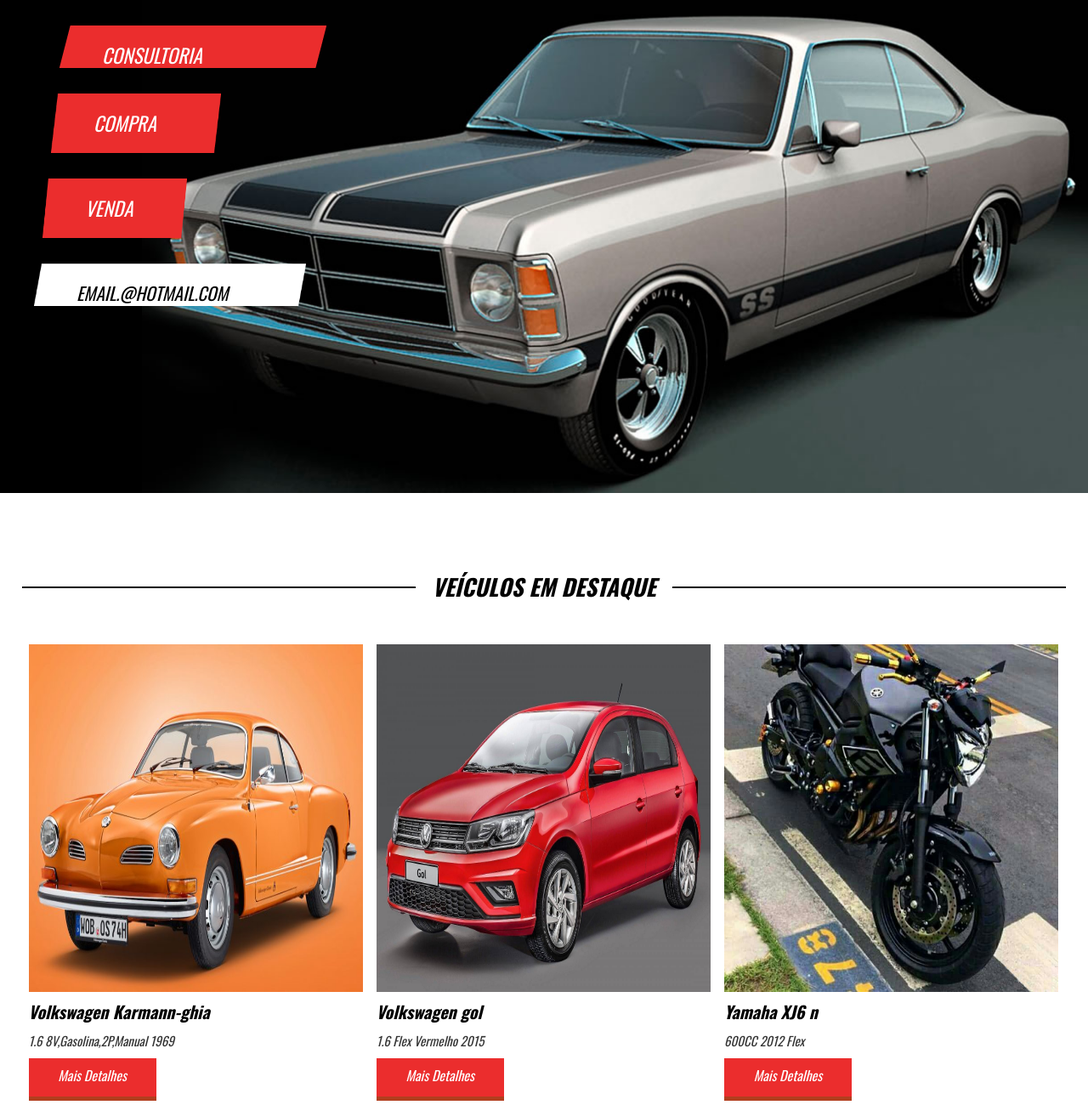
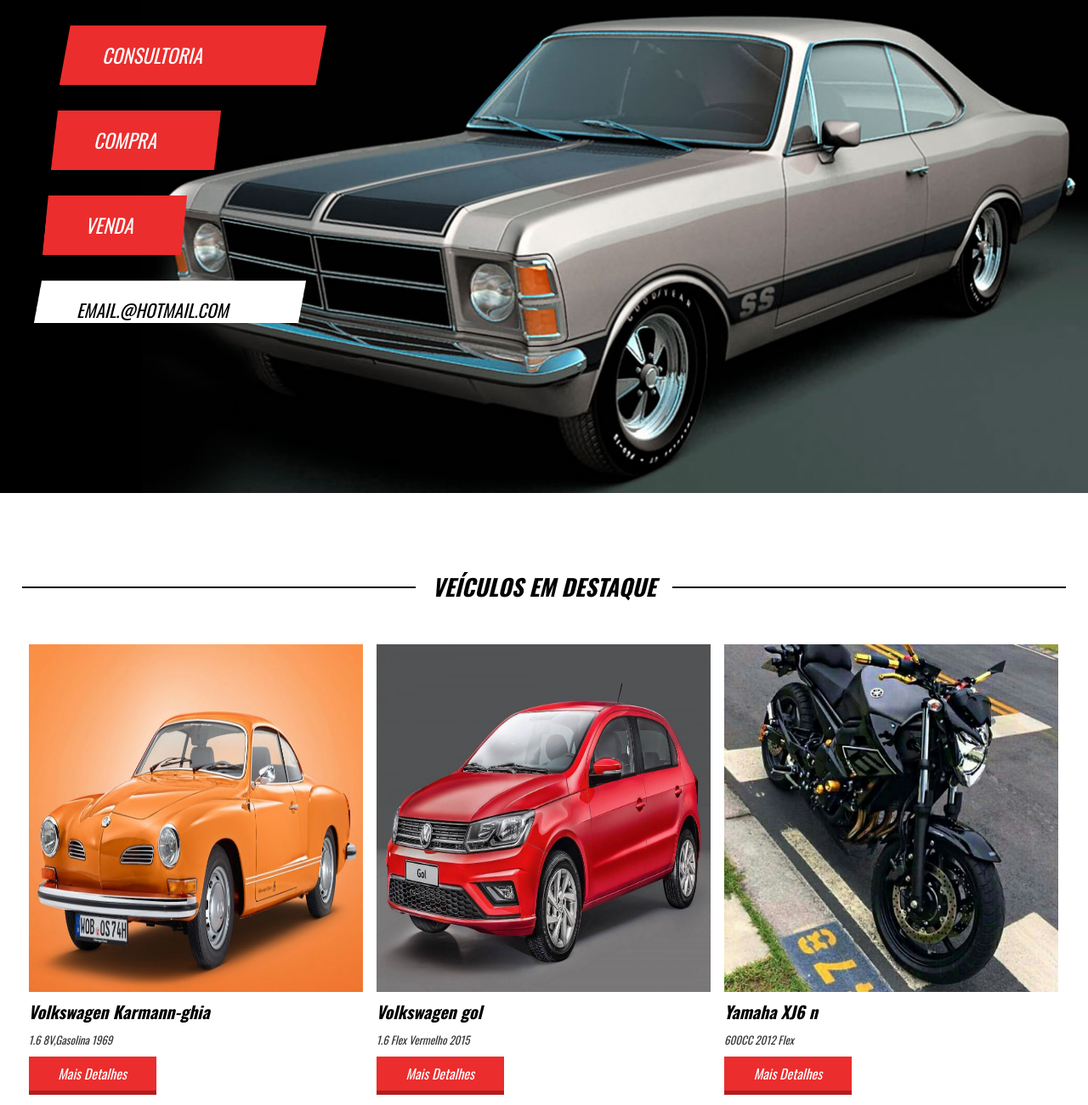
Before and after one commit to Dourado8083/Concessionaria-, a plain HTML site: page index.html in a window 1280 px wide. Shown: the part 200-1500 px from the top of the page at 85% size. Drawn offline with nearby package versions, Linux system fonts and the light colour scheme.

Commit message:
Resposivo
Correção e verificação de resposivo

```diff
--- a/index.html
+++ b/index.html
@@ -50,13 +50,14 @@
 <div class="ln1"></div>
 <h2>Veículos em destaque</h2>
 </div><!--line-titulo-->
+
 <div class="container">
 <div class="vitrine-destaque">
 <div style="background-image:url(/imagens/volkswagen_1600_karmann-ghia_coupe_edited-750x451.jpg);" class="carro-img"></div> <!--colar as imagem aqui-->
 <div class="info-carro">
 <h2>Volkswagen Karmann-ghia</h2>
-<p>1.6 8V,Gasolina,2P,Manual 1969</p>
-<a href="">Mais Detalhes</a>
+<p>1.6 8V,Gasolina 1969</p>
+<a href="#">Mais Detalhes</a>
 </div><!--info-carro-->
 </div><!--vitrine destaque-->
 
@@ -65,7 +66,7 @@
     <div class="info-carro">
     <h2>Volkswagen gol</h2>
     <p>1.6 Flex Vermelho 2015</p>
-    <a href="">Mais Detalhes</a>
+    <a href="#">Mais Detalhes</a>
     </div><!--info-carro-->
     </div><!--vitrine destaque-->
 
@@ -75,7 +76,7 @@
 <div class="info-carro">
  <h2>Yamaha XJ6 n</h2>
 <p>600CC 2012 Flex</p>
-        <a href="">Mais Detalhes</a>
+<a href="#">Mais Detalhes</a>
 </div><!--info-carro-->
  </div><!--vitrine destaque-->
   <div class="clear"></div>
--- a/style.css
+++ b/style.css
@@ -72,6 +72,7 @@
 text-decoration: none;
 }
 section.banner{
+overflow: hidden;
 width: 100%;
 height: 650px;
 background-color: black;
@@ -92,7 +93,8 @@
 margin-top:30px;
 padding-left: 50px;
 text-transform: uppercase;
-height: 50px;
+height: 70px;
+background-repeat:no-repeat;
 background-image:url(imagens/box-text.png);
 background-size:100% 100%;
 color: white;
@@ -155,24 +157,23 @@
   padding-left: 8px;
   font-size: 15px;
   color:#353535;
-  font-size: 15px;
+  font-size: 13px;
   font-style: italic;
   padding-top: 8px;
 }
 .vitrine-destaque a{
 	margin-left: 8px;
-  color:white;
+	color: white;
+	font-size: 16px;
+	font-style: italic;
 	width: 150px;
-  height: 50px;
-  font-style: italic;
-  background-color: #EB2D2D;
+	margin-top:10px;
+	text-align: center;
+	display: block;
+	line-height: 40px;
+	background-color:#EB2D2D;
 	text-decoration: none;
-  line-height: 40px;
-  display: block;
-  text-align: center;
-  font-size: 16px;
-  margin-top: 10px;
-  border-bottom:  5px solid #B23E1E;
+	border-bottom: 5px solid #B21E1E;
 }
 section.veiculos-destaque .container{
 padding: 40px 0;
@@ -190,11 +191,12 @@
   background-color:black;
   width: 100%;
 }
+
 @media screen and (max-width: 768px){
     section.banner{
         height:80vh;
         background-position:100px center;
-        background-size:cover
+        background-size:cover;
     }
     nav.desktop{
       display: none;
@@ -204,7 +206,7 @@
     }
 }
 
-@media screen and(max-width: 580px){
+@media screen and (max-width: 580px){
 .text-banner{
  padding:30px;
  }
@@ -231,11 +233,11 @@
   display: inline-block;
 }
 section.veiculos-destaque .line-titulo h2{
-font-size: 23px;
+font-size: 16px;
       }
   }
 
-@media screen and(max-width: 480px){
+@media screen and (max-width: 480px){
 .vitrine-destaque{
     width: 100%;
   }
```
Lines whose indentation alone changed are shown as unchanged.
